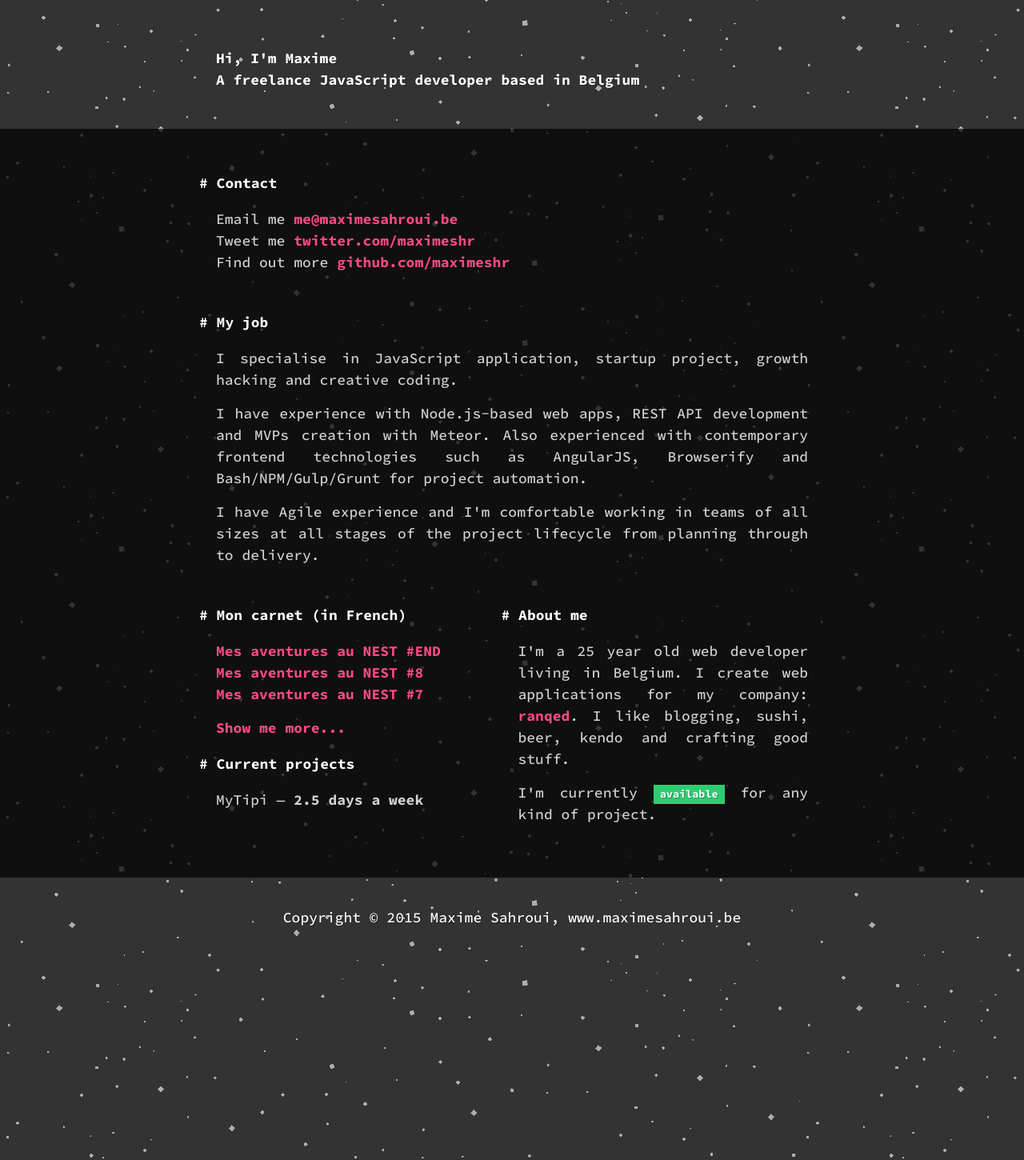
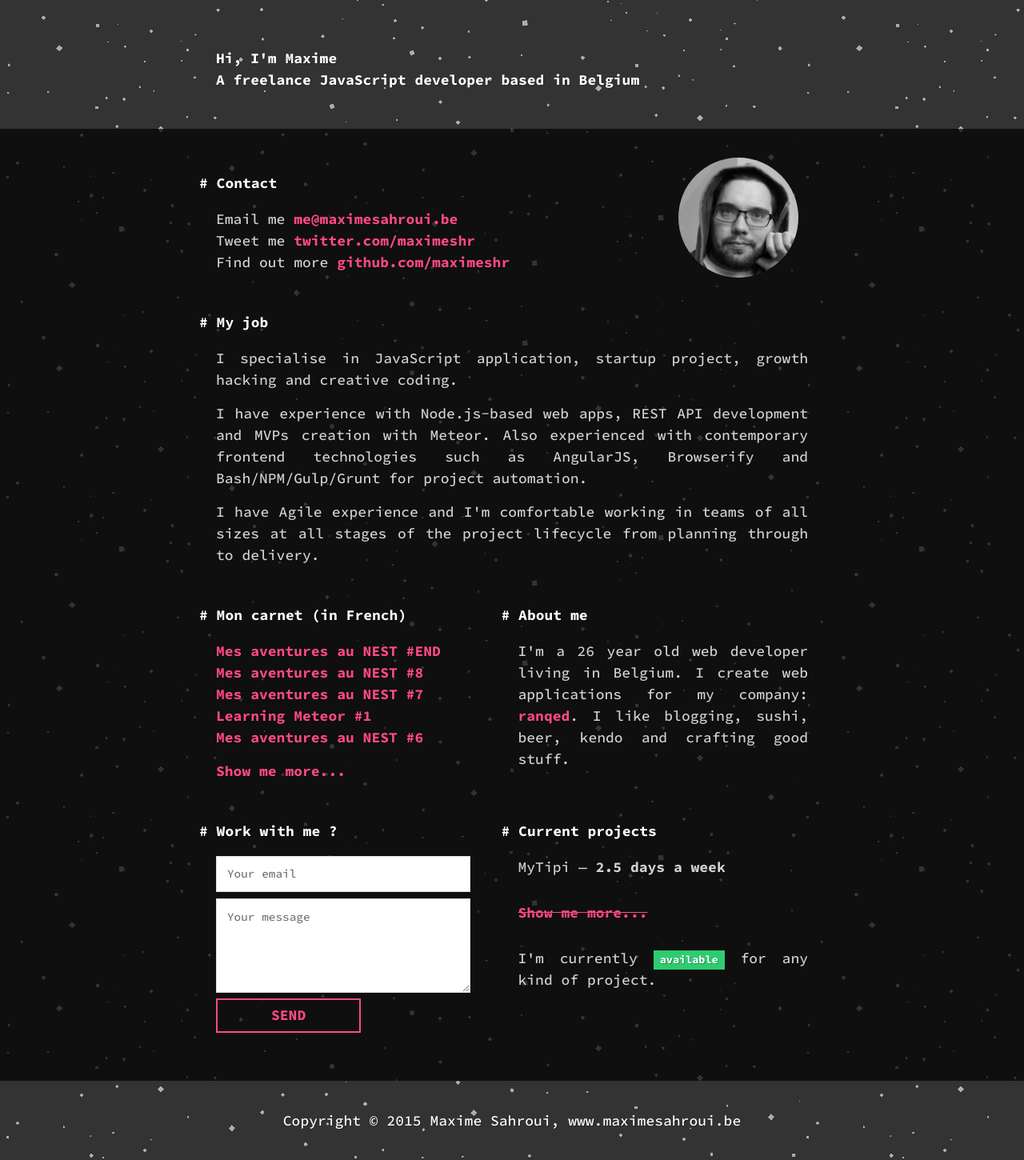
Before and after one commit to maximeshr/maximeshr.github.io, a Jekyll site: the page built from index.html, in a window 1280 px wide. Shown: the whole page at 80% size. Built offline with Jekyll 4.4.1, drawn with Linux system fonts in a browser that asks for light colours; nearby versions of some CDN libraries.

Commit message:
remake index page

```diff
--- a/_sass/_base.scss
+++ b/_sass/_base.scss
@@ -45,6 +45,12 @@ ul, ol, dl, figure,
 img {
     max-width: 100%;
     vertical-align: middle;
+}
+
+.img-circle {
+  width: 150px;
+  height: 150px;
+  border-radius: 75px;
 }
 
 .post img {
@@ -229,6 +235,46 @@ pre {
 }
 
 /**
+ * Form
+ */
+form input, form textarea {
+  margin-bottom: 0.5em;
+}
+
+input, textarea {
+  font-size: 0.8em;
+  font-family: $base-font-family;
+  border: 1px solid #ddd;
+  background: #fff;
+  padding: 0.9em;
+  width: 80%;
+}
+
+input[type="submit"] {
+  width: 50%;
+  font-size: 1em;
+  text-transform: uppercase;
+  font-weight: 600;
+  border: 2px solid $brand-color;
+  color: $brand-color;
+  background: transparent;
+  line-height: 1em;
+  padding: 0.6em 0.9em;
+  -webkit-appearance: button;
+  cursor: pointer;
+  &:hover,
+  &:focus {
+    border: 2px solid $brand-color-dark;
+    color: $brand-color-dark;
+  }
+}
+
+textarea {
+  overflow: auto;
+  vertical-align: top;
+}
+
+/**
  * Disqus
  */
 #disqus_thread { margin-top: 3em; }
@@ -244,15 +290,15 @@ pre {
 .text-important { font-weight: 800; }
 .text-underline { border-bottom: 1px solid $text-color; }
 .text-line-through { text-decoration: line-through; }
-.m-t-sm { margin-top:    15px; }
-.m-t-md { margin-top:    30px; }
-.m-t-lg { margin-top:    45px; }
-.m-r-sm { margin-right:  15px; }
-.m-r-md { margin-right:  30px; }
-.m-r-lg { margin-right:  45px; }
-.m-b-sm { margin-bottom: 15px; }
-.m-b-md { margin-bottom: 30px; }
-.m-b-lg { margin-bottom: 45px; }
-.m-l-sm { margin-left:   15px; }
-.m-l-md { margin-left:   30px; }
-.m-l-lg { margin-left:   45px; }
+.m-t-sm { margin-top:    15px !important; }
+.m-t-md { margin-top:    30px !important; }
+.m-t-lg { margin-top:    45px !important; }
+.m-r-sm { margin-right:  15px !important; }
+.m-r-md { margin-right:  30px !important; }
+.m-r-lg { margin-right:  45px !important; }
+.m-b-sm { margin-bottom: 15px !important; }
+.m-b-md { margin-bottom: 30px !important; }
+.m-b-lg { margin-bottom: 45px !important; }
+.m-l-sm { margin-left:   15px !important; }
+.m-l-md { margin-left:   30px !important; }
+.m-l-lg { margin-left:   45px !important; }
--- a/_sass/_layout.scss
+++ b/_sass/_layout.scss
@@ -194,4 +194,12 @@ h2 {
         margin-left: 0px;
       }
     }
+
+    p {
+      text-align: left !important;
+    }
+
+    img {
+      margin: 1em !important;
+    }
 }
--- a/index.html
+++ b/index.html
@@ -5,13 +5,16 @@ layout: default
 <div class="home">
 
   <div class="col-wrapper">
-    <div class="col col-12">
+    <div class="col col-9">
       <h2>Contact</h2>
       <p>
         Email me <a href="mailto:me@maximesahroui.be">me@maximesahroui.be</a><br />
         Tweet me <a href="https://twitter.com/maximeshr" target="_blank">twitter.com/maximeshr</a><br />
         Find out more <a href="https://github.com/maximeshr" target="_blank">github.com/maximeshr</a>
       </p>
+    </div>
+    <div class="col col-3 text-center">
+      <img src="{{ '/img/me.jpg' | prepend: site.baseurl }}" alt="Maxime Sahroui" class="img-circle">
     </div>
   </div>
 
@@ -28,7 +31,7 @@ layout: default
     <div class="col col-6">
       <h2>Mon carnet (in French)</h2>
       <ul class="list-unstyled">
-      {% for post in site.posts limit:3 %}
+      {% for post in site.posts limit:5 %}
         <li>
           <a class="post-link" href="{{ post.url | prepend: site.baseurl }}">{{ post.title }}</a>
         </li>
@@ -39,14 +42,33 @@ layout: default
           Show me more...
         </a>
       </p>
+    </div>
+    <div class="col col-6">
+      <h2>About me</h2>
+      <p class="text">I'm a 26 year old web developer living in Belgium. I create web applications for my company: <a href="http://ranqed.io" target="_blank">ranqed</a>. I like blogging, sushi, beer, kendo and crafting good stuff.</p>
+    </div>
+  </div>
+
+  <div class="col-wrapper">
+    <div class="col col-6">
+      <h2>Work with me ?</h2>
+      <form action="//formspree.io/me@maximesahroui.be"
+      method="POST">
+        <input type="email" name="_replyto" placeholder="Your email">
+        <textarea name="message" rows="5" placeholder="Your message"></textarea>
+        <input type="submit" value="Send">
+      </form>
+    </div>
+    <div class="col col-6">
       <h2>Current projects</h2>
       <ul class="projects list-unstyled">
         <li>MyTipi &mdash; <strong>2.5 days a week</strong></li>
       </ul>
-    </div>
-    <div class="col col-6">
-      <h2>About me</h2>
-      <p class="text">I'm a 25 year old web developer living in Belgium. I create web applications for my company: <a href="http://ranqed.io" target="_blank">ranqed</a>. I like blogging, sushi, beer, kendo and crafting good stuff.</p>
+      <p class="text m-t-md m-b-md">
+        <a href="#" class="text-line-through">
+          Show me more...
+        </a>
+      </p>
       {% if site.available %}
         <p class="text">I'm currently <span class="label label-available">available</span> for any kind of project.</p>
       {% else %}
```
Also changed, not shown: img/me.jpg (added), img/me.png (deleted), 5 other files.
